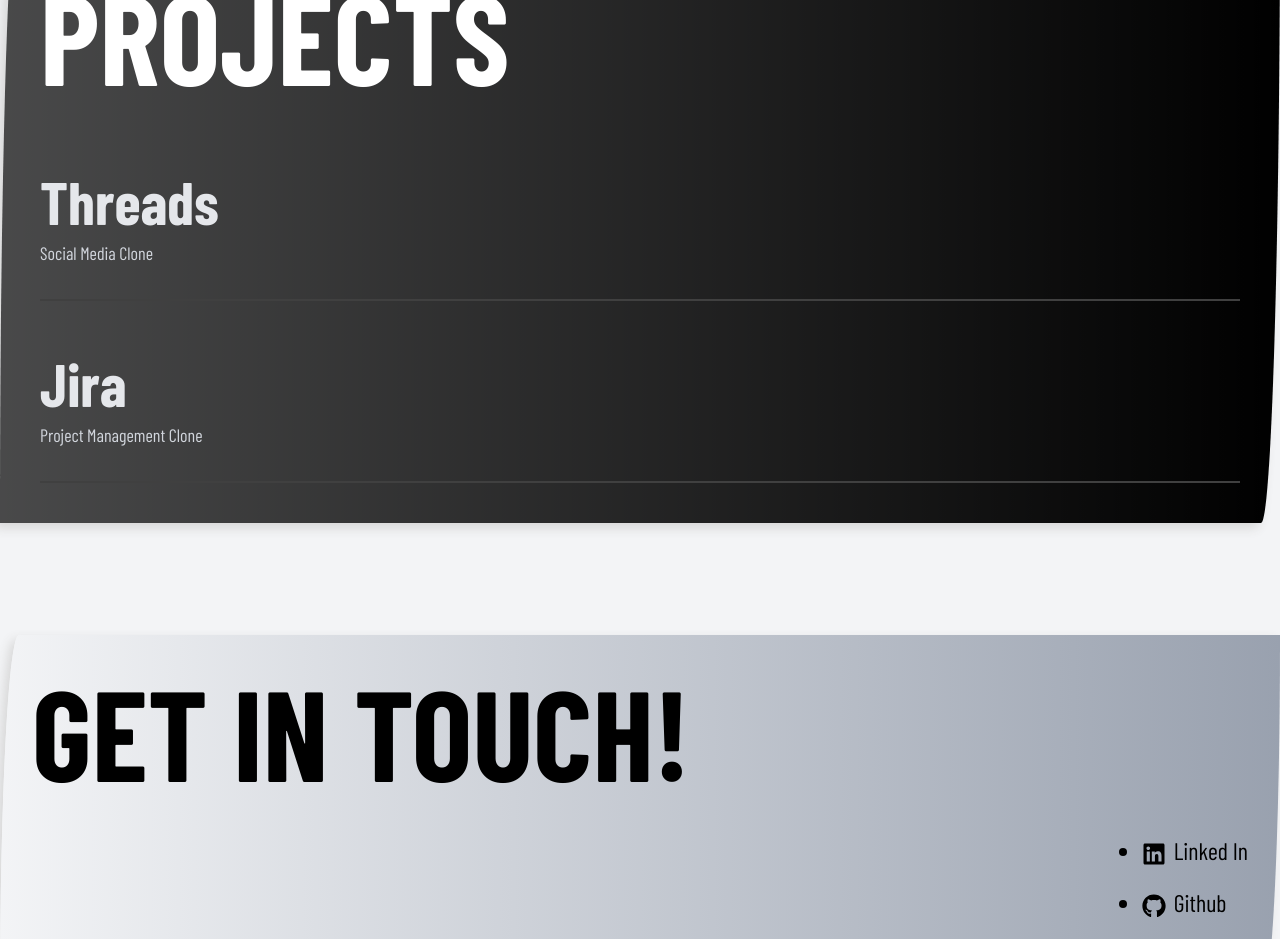
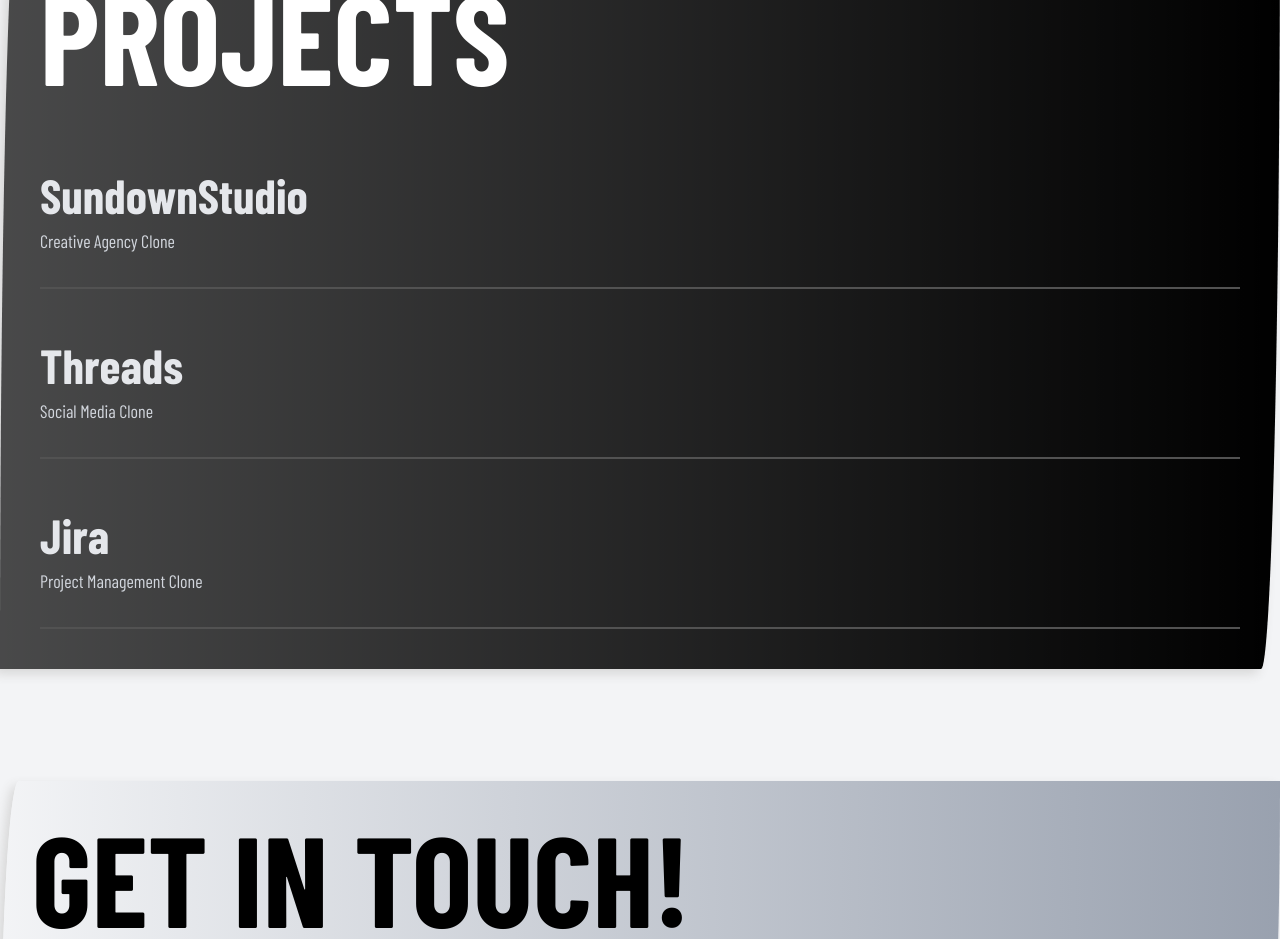
Before and after one commit to lemon079/portfolio-website, a React (Vite) app: page / in a window 1280 px wide. Shown: the part 1280-2219 px from the top of the page. Built offline with nearby package versions, Linux system fonts and the light colour scheme.

Commit message:
made changes

```diff
--- a/src/Components/Projects.tsx
+++ b/src/Components/Projects.tsx
@@ -1,10 +1,15 @@
-import AnimatedLink from "./ui/AnimatedLink";
 import SpotlightCard from "./ui/SpotlightCard";
 import Heading from "./ui/Heading";
 import { ProjectLink } from "./ui/ProjectLink";
 
 const Projects = () => {
   const projects = [
+    {
+      heading: "Sundown Studio",
+      subheading: "Creative Agency Clone",
+      imgSrc: "/sundown-studio.PNG",
+      href: "https://sundown-studio-112.vercel.app"
+    },
     {
       heading: "Threads",
       subheading: "Social Media Clone",
@@ -29,7 +34,7 @@
         <div className="">
           <ul className="project-list">
             {projects.map((project, index) => (
-              <ProjectLink key={index + 1} heading={project.heading} href={project.href} imgSrc={project.imgSrc} subheading={project.subheading} headingClassName="text-4xl md:text-6xl  text-gray-200 " subheadingClassName="text-gray-300 text-base sm:text-lg" />
+              <ProjectLink key={index + 1} heading={project.heading} href={project.href} imgSrc={project.imgSrc} subheading={project.subheading} headingClassName="text-4xl md:text-5xl text-gray-200 " subheadingClassName="text-gray-300 text-base sm:text-lg" />
             ))}
           </ul>
         </div>
--- a/src/Components/ui/ProjectLink.tsx
+++ b/src/Components/ui/ProjectLink.tsx
@@ -49,7 +49,7 @@
             onMouseMove={handleMouseMove}
             initial="initial"
             whileHover="whileHover"
-            className="group relative flex items-center justify-between border-b-2 border-neutral-700 py-4 transition-colors duration-500 hover:border-neutral-50 md:py-8"
+            className="group relative flex items-center justify-between border-b-2 border-neutral-600 py-4 transition-colors duration-500 hover:border-neutral-50 md:py-8"
         >
             <div>
                 <motion.span
```
Also changed, not shown: public/sundown-studio.PNG (added), src/Components/SkillSet.tsx (line endings or trailing spaces).
